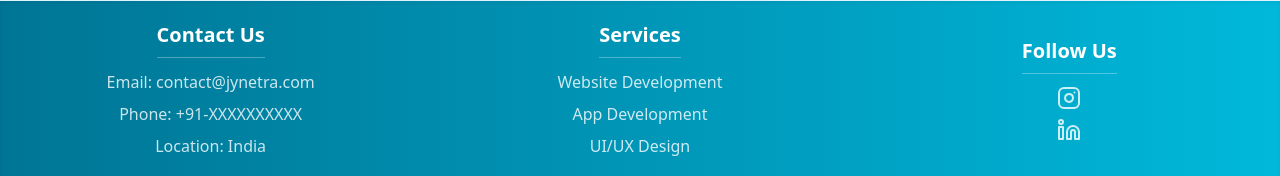
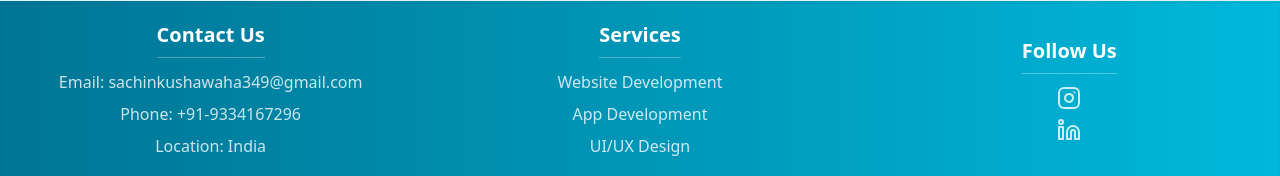
Before and after one commit to sachinkushwha/jynetra, a React (Vite) app: page / in a window 1280 px wide. Shown: the part 2536-2712 px from the top of the page. Built offline with nearby package versions, Linux system fonts and the light colour scheme.

Commit message:
Update App.jsx

```diff
--- a/src/App.jsx
+++ b/src/App.jsx
@@ -8,7 +8,7 @@ import { Instagram, Linkedin } from 'lucide-react'
 function App() {
 const footerdata=[
   {
-    name:'Contact Us',data:['Email: contact@jynetra.com','Phone: +91-XXXXXXXXXX','Location: India']
+    name:'Contact Us',data:['Email: sachinkushawaha349@gmail.com','Phone: +91-9334167296','Location: India']
   },
   {
     name:'Services',data:['Website Development','App Development','UI/UX Design']
```
